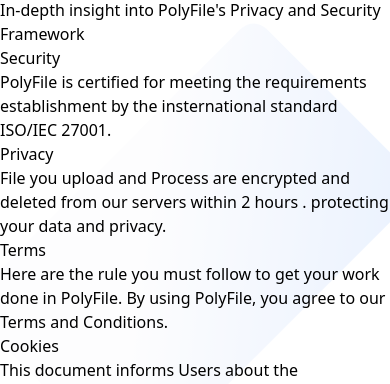
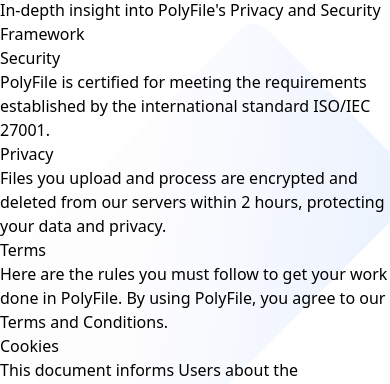
Before and after one commit to the1andonlymanojos/frontend-polfyile, a React (Vite) app: page /Privacy in a window 390 px wide. Shown: the part 387-771 px from the top of the page. Built offline with nearby package versions, Linux system fonts and the light colour scheme; a web font is replaced by a local one.

Commit message:
Improved Responsiveness of LandingPage

```diff
--- a/src/components/landingpage/AboutMain.jsx
+++ b/src/components/landingpage/AboutMain.jsx
@@ -5,7 +5,7 @@
   return (
 
     <div className="container mx-auto py-16 px-4">
-      <h1 className="text-5xl font-bold text-center mb-8">About Our File & PDF Conversion Tool</h1>
+      <h1 className="text-5xl font-bold text-center mb-8 mt-10">About Our File & PDF Conversion Tool</h1>
       <p className="text-3xl text-center mb-10">
         Our File and PDF Conversion tool is designed to help you manage your documents with ease. Whether you need to convert image files to PDF, extract images from a PDF, or change file formats between common types, this tool .
       </p>
--- a/src/components/landingpage/Footer.jsx
+++ b/src/components/landingpage/Footer.jsx
@@ -2,16 +2,13 @@
 
 const Footer = () => {
   return (
-    <footer className="px-16 py-5 mt-12
-    w-full text-3xl text-black  max-md:px-5 max-md:mt-10 max-md:max-w-full "style={{ position: 'static' }}>
+    <footer className="fixed bottom-5 left-1/2 transform -translate-x-1/2 w-full text-3xl text-black px-5 mt-10 max-md:max-w-full">
       <nav>
-        <ul className="flex justify-center
-        gap-12 list-none p-0 m-0
-        ">
-          <li><a className ="text-gray-500 hover:text-blue-600" href="/Help">Help</a></li>
-          <li><a className ="text-gray-500 hover:text-blue-600" href="/About">About</a></li>
-          <li><a className ="text-gray-500 hover:text-blue-600"  href="/Privacy">Privacy</a></li>
-          <li><a className ="text-gray-500 hover:text-blue-600" href="/Term">Terms</a></li>
+        <ul className="flex justify-center gap-12 list-none p-0 m-0">
+          <li><a className="text-gray-500 hover:text-blue-600" href="/Help">Help</a></li>
+          <li><a className="text-gray-500 hover:text-blue-600" href="/About">About</a></li>
+          <li><a className="text-gray-500 hover:text-blue-600" href="/Privacy">Privacy</a></li>
+          <li><a className="text-gray-500 hover:text-blue-600" href="/Term">Terms</a></li>
         </ul>
       </nav>
     </footer>
--- a/src/components/landingpage/HelpMain.jsx
+++ b/src/components/landingpage/HelpMain.jsx
@@ -4,8 +4,8 @@
 const UserGuidePage = () => {
   return (
     <div className="container mx-auto py-16 ">
-      <h1 className="text-7xl font-bold text-center mb-8">Welcome to our user's guide</h1>
-      <p className="text-2xl text-center mb-12 pb-10">
+      <h1 className="text-7xl font-bold text-center mb-8 mt-10">Welcome to our user's guide</h1>
+      <p className="text-2xl text-center mb-1 pb-10">
         Although we've tried to make it really simple, here's a short guidance to help you through the editing process.
       </p>
 
--- a/src/components/landingpage/PrivacyMain.jsx
+++ b/src/components/landingpage/PrivacyMain.jsx
@@ -4,29 +4,38 @@
 const UserGuidePage = () => {
     return (
         <div className="container mx-auto py-16 ">
-            <h1 className="text-7xl font-bold text-center mb-8">Data Security and Privacy Policies</h1>
+            <h1 className="text-7xl font-bold text-center mb-8 mt-10">Data Security and Privacy Policies</h1>
             <p className="text-2xl text-center mb-12 pb-10">
                 In-depth insight into PolyFile's Privacy and Security Framework
             </p>
 
-            <div className="flex flex-row gap-8 w-full justify-center p-9">
-                <div className="flex-grow bg-white hover:scale-105 text-center h-80 w-64 rounded-lg text-gray-800 cursor-pointer transition-all duration-300 shadow-lg p-4">
+            <div className="flex flex-wrap gap-8 w-full justify-center p-9">
+  <div className="flex-grow bg-white hover:scale-105 text-center h-80 w-64 rounded-lg text-gray-800 cursor-pointer transition-all duration-300 shadow-lg p-4 md:w-[45%] lg:w-[22%]">
     <p className="font-bold text-3xl">Security</p>
-                    <p className="text-xl pt-5">PolyFile is certified for meeting the requirements establishment by the insternational standard ISO/IEC 27001.</p>
+    <p className="text-xl pt-5">
+      PolyFile is certified for meeting the requirements established by the international standard ISO/IEC 27001.
+    </p>
   </div>
-                <div className="flex-grow bg-white hover:scale-105 text-center h-80 w-64 rounded-lg text-gray-800 cursor-pointer transition-all duration-300 shadow-lg p-4">
+  <div className="flex-grow bg-white hover:scale-105 text-center h-80 w-64 rounded-lg text-gray-800 cursor-pointer transition-all duration-300 shadow-lg p-4 md:w-[45%] lg:w-[22%]">
     <p className="font-bold text-3xl">Privacy</p>
-                    <p className="text-xl pt-5">File you upload and Process are encrypted and deleted from our servers within 2 hours . protecting your data and privacy.</p>
+    <p className="text-xl pt-5">
+      Files you upload and process are encrypted and deleted from our servers within 2 hours, protecting your data and privacy.
+    </p>
   </div>
-                <div className="flex-grow bg-white hover:scale-105 text-center h-80 w-64 rounded-lg text-gray-800 cursor-pointer transition-all duration-300 shadow-lg p-4">
+  <div className="flex-grow bg-white hover:scale-105 text-center h-80 w-64 rounded-lg text-gray-800 cursor-pointer transition-all duration-300 shadow-lg p-4 md:w-[45%] lg:w-[22%]">
     <p className="font-bold text-3xl">Terms</p>
-                    <p className="text-xl pt-5">Here are the rule you must follow to get your work done in PolyFile. By using PolyFile, you agree to our Terms and Conditions.</p>
+    <p className="text-xl pt-5">
+      Here are the rules you must follow to get your work done in PolyFile. By using PolyFile, you agree to our Terms and Conditions.
+    </p>
   </div>
-                <div className="flex-grow bg-white hover:scale-105 text-center h-80 w-64 rounded-lg text-gray-800 cursor-pointer transition-all duration-300 shadow-lg p-4">
+  <div className="flex-grow bg-white hover:scale-105 text-center h-80 w-64 rounded-lg text-gray-800 cursor-pointer transition-all duration-300 shadow-lg p-4 md:w-[45%] lg:w-[22%]">
     <p className="font-bold text-3xl">Cookies</p>
-                    <p className="text-xl pt-5">This document informs Users about the technologies that help this Application to achieve the purposes described below.</p>
+    <p className="text-xl pt-5">
+      This document informs Users about the technologies that help this Application to achieve the purposes described below.
+    </p>
   </div>
 </div>
+
 
 
             <div className="flex flex-col items-center text-center py-16 bg-[#bde5fc] w-full mx-auto max-w-screen-9xl">
--- a/src/components/landingpage/header.jsx
+++ b/src/components/landingpage/header.jsx
@@ -23,7 +23,7 @@
 
   return (
     <>
-      <header className="flex flex-wrap gap-5 justify-between px-20 pt-9 pb-4 w-full bg-white border border-black border-solid max-md:px-5 max-md:max-w-full">
+     <header className="fixed top-0 left-0 right-0 z-[1041] w-full h-[100px] bg-white shadow-md shadow-gray-500/30 px-6 flex items-center">
   <div className="flex gap-3 text-6xl text-black whitespace-nowrap">
     <img
       loading="lazy"
@@ -32,16 +32,16 @@
       className="object-contain shrink-0 aspect-[1.02] w-[88px]"
     />
     <h1
-            className="flex-auto self-start text-40xl m-auto"
+      className="flex-auto self-start text-4xl m-auto"
       style={{ fontFamily: "'DM Serif Text', serif", fontWeight: "bold" }}
     >
       POLYFILE
     </h1>
   </div>
-        <nav className="flex gap-10 self-start mt-5 text-3xl">
+  <nav className="flex gap-10 ml-auto text-3xl">
     <button
       onClick={handleLoginClick}
-            className="px-9 pb-3 text-black  rounded-[50px] max-md:px-5 pt-1 hover:text-sky-700 text-4xl"
+      className="px-9 pb-3 text-black rounded-[50px] max-md:px-5 pt-1 hover:text-sky-700 text-3xl"
     >
       Log in
     </button>
@@ -53,6 +53,7 @@
     </button>
   </nav>
 </header>
+
 
       {/* Popup modal for SignUpForm */}
       {showSignUp && (
--- a/src/pages/LandingPage.jsx
+++ b/src/pages/LandingPage.jsx
@@ -10,6 +10,7 @@
       className="flex overflow-hidden flex-col bg-white bg-cover bg-no-repeat"
       style={{
         backgroundImage: `url(${backgroundImage})`, // Correctly reference the imported image
+        marginTop:`50px`
       }}
     >
       <Header />
--- a/src/pages/Term.jsx
+++ b/src/pages/Term.jsx
@@ -48,7 +48,7 @@
             <div className="flex flex-row flex-1 pt-15"> {/* Adjust padding to avoid overlap with header */}
                 {/* Sidebar */}
                 <div className="w-1/6 h-screen bg-[#ffffff]  sticky top-16 overflow-y-auto"> {/* Add overflow-y-auto for scrolling */}
-                    <h2 className="font-bold text-4xl mb-4">Terms and Conditions</h2>
+                    <h2 className="font-bold text-4xl mb-4 mt-10">Terms and Conditions</h2>
 
                     {/* Use of Service */}
                     <h3 className="font-semibold text-2xl mt-4">Use of Service</h3>
@@ -145,7 +145,7 @@
 
                 {/* Main Content */}
                 <div className="flex-1 pl-50 ml-50 pt-4"> {/* Padding to the top to avoid overlap with header */}
-                    <h1 className="font-bold text-8xl">Terms and Conditions</h1>
+                    <h1 className="font-bold text-5xl mt-20">Terms and Conditions</h1>
 
                     {/* Use of Service Section */}
                     <h2 className="font-semibold text-5xl mt-8 pt-6" id="use-of-service-general">Use of Service -General</h2>
```
Lines whose indentation alone changed are shown as unchanged.
